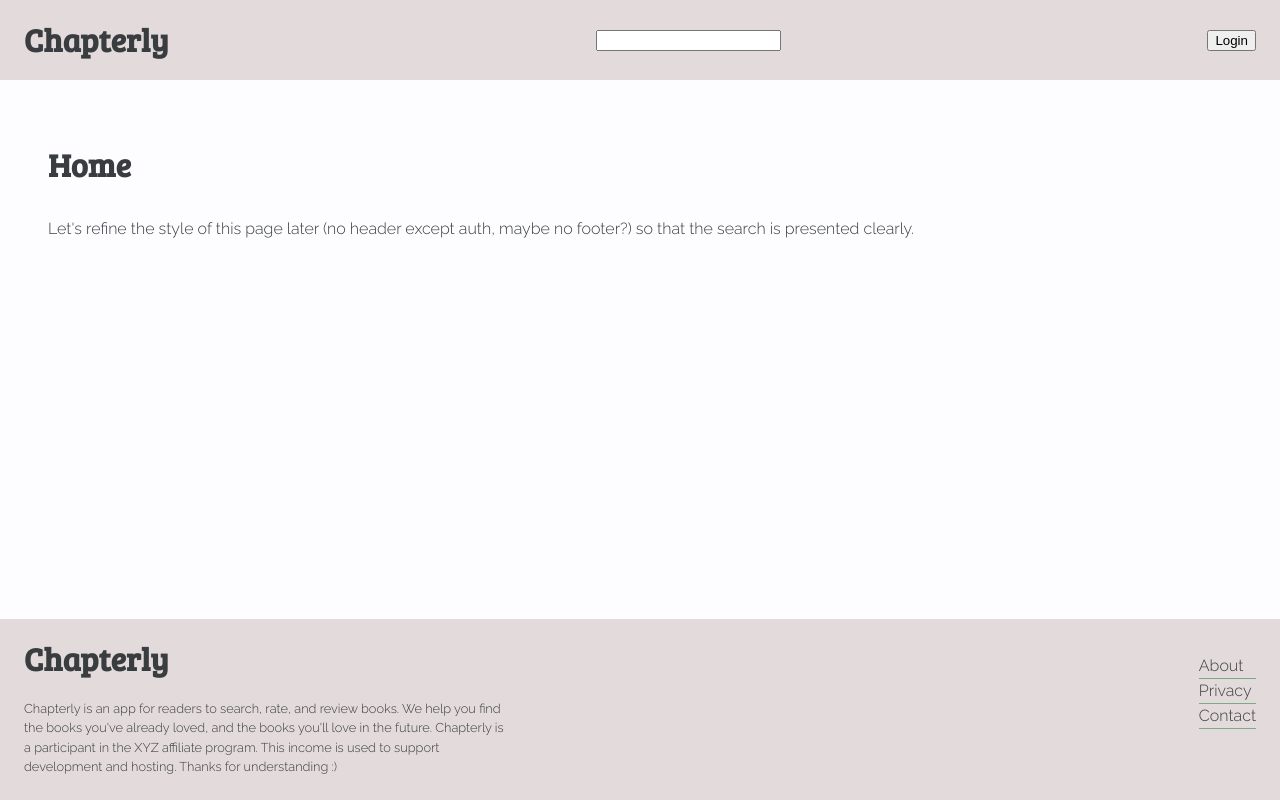
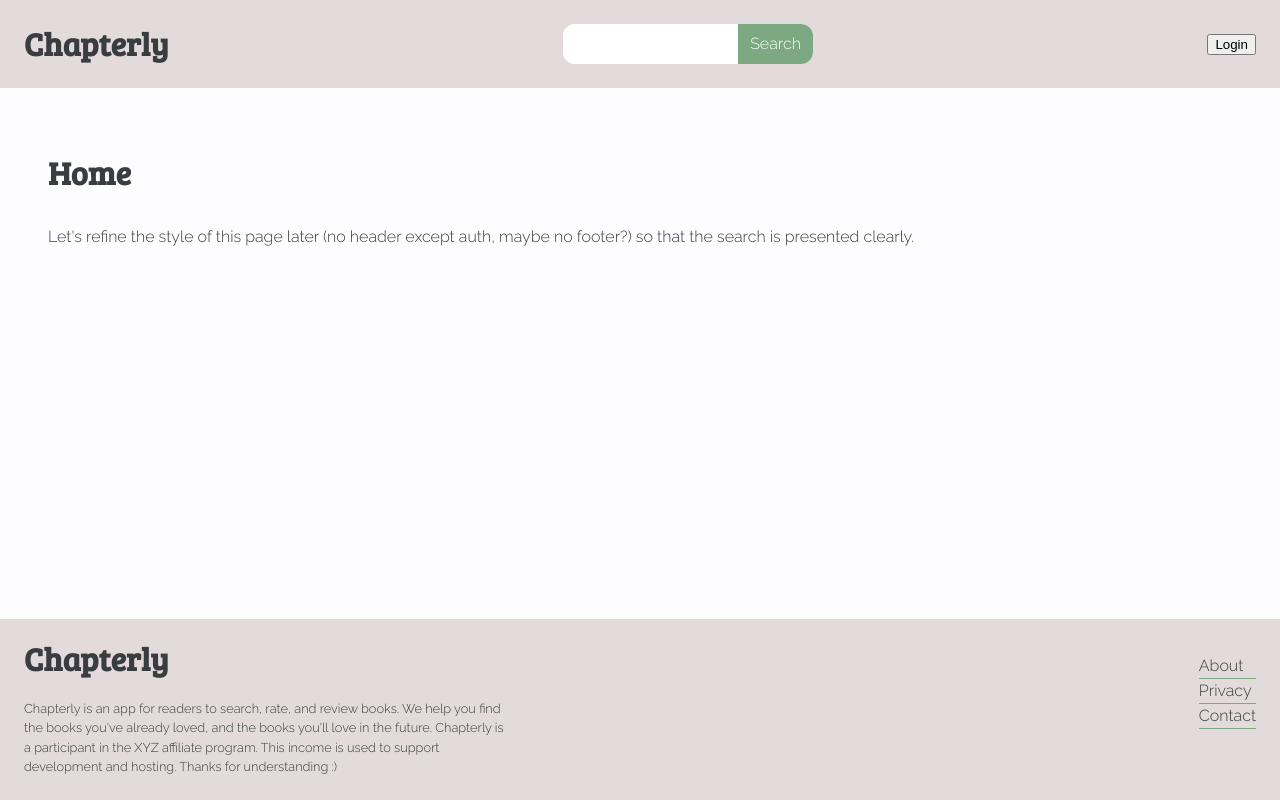
Before and after one commit to chingu-voyages/v9-bears-team-40, a React (Create React App) app: page / in a window 1280 px wide. Built offline with nearby package versions, Linux system fonts and the light colour scheme.

Commit message:
style SearchBar

```diff
--- a/src/Components/SearchBar.tsx
+++ b/src/Components/SearchBar.tsx
@@ -1,4 +1,39 @@
 import React from "react";
+import styled from "../utils/theme";
+import { Link } from "react-router-dom";
+
+const Button = styled(Link)`
+  background-color: ${props => props.theme.colors.link};
+  border: 0;
+  color: white;
+  display: flex;
+  align-items: center;
+  justify-content: center;
+  outline: none;
+  padding: 0 0.75rem;
+  text-decoration: none;
+`;
+
+const Input = styled.input`
+  border: 0;
+  border-radius: 0.75rem 0 0 0.75rem;
+  color: ${props => props.theme.colors.body};
+  font-family: ${props => props.theme.fonts.body};
+  padding: 0.75rem;
+  outline: 0;
+  &:focus {
+    box-shadow: inset 2px 2px 0 ${props => props.theme.colors.link},
+      inset 2px -2px 0 ${props => props.theme.colors.link};
+  }
+`;
+
+const Wrapper = styled.div`
+  background-color: ${props => props.theme.colors.bg};
+  border-radius: 0.75rem;
+  display: flex;
+  flex-wrap: nowrap;
+  overflow: hidden;
+`;
 
 class SearchBar extends React.Component {
   state = {
@@ -9,7 +44,18 @@ class SearchBar extends React.Component {
     this.setState({ keyword: event.target.value });
   };
   render() {
-    return <input onChange={this.keywordChange}></input>;
+    return (
+      <Wrapper>
+        <Input onChange={this.keywordChange} />
+        <Button
+          to={{
+            pathname: `/b/${encodeURI(this.state.keyword)}`
+          }}
+        >
+          Search
+        </Button>
+      </Wrapper>
+    );
   }
 }
 
```
